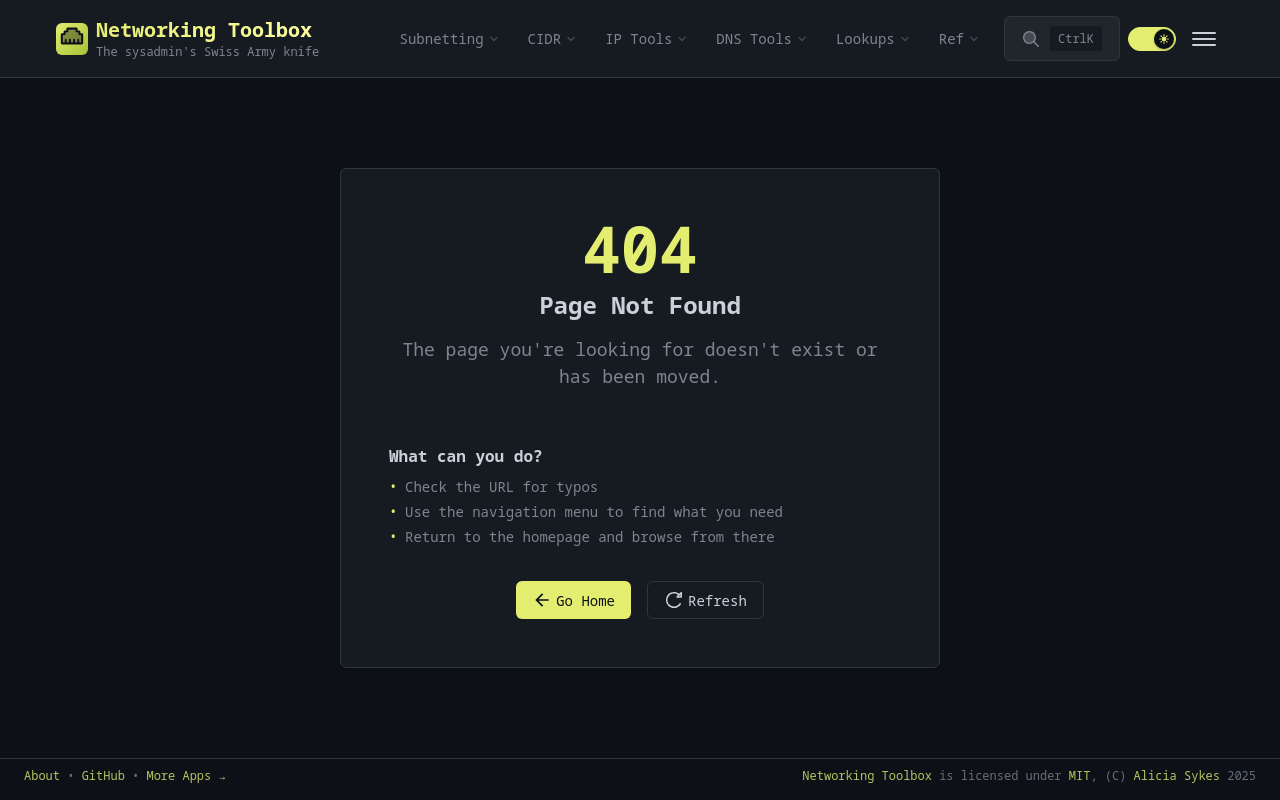
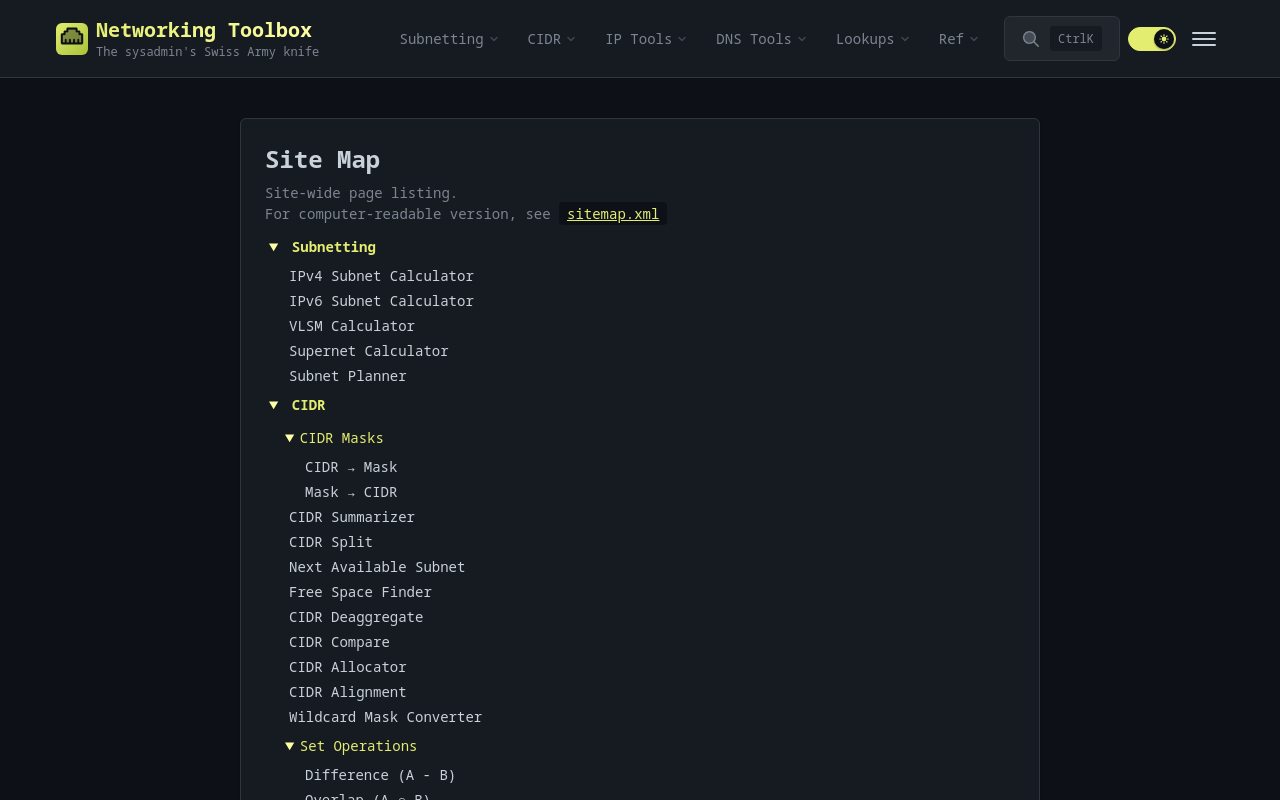
Before and after one commit to MinkovyHug/networking-toolbox, a SvelteKit app: page /sitemap in a window 1280 px wide. Before the commit this address had no page. Shown: the top 800 px of the page. Built offline with nearby package versions, Linux system fonts and the light colour scheme.

Commit message:
Updated sitemap with about pages, and added a page-listing route

```diff
--- a/src/routes/sitemap.xml/+server.ts
+++ b/src/routes/sitemap.xml/+server.ts
@@ -1,4 +1,4 @@
-import { ALL_PAGES, TOP_NAV, footerLinks } from '$lib/constants/nav';
+import { ALL_PAGES, TOP_NAV, footerLinks, aboutPages } from '$lib/constants/nav';
 import { site } from '$lib/constants/site';
 
 /**
@@ -19,6 +19,9 @@ export async function GET() {
 
 	// Add all pages from the navigation structure
 	ALL_PAGES.forEach(item => urls.add(item.href));
+
+	// Add about pages
+	aboutPages.forEach(item => urls.add(item.href));
 
 	// Add footer pages (about, etc.)
 	footerLinks.forEach(item => {
--- /dev/null
+++ b/src/routes/sitemap/+page.svelte
@@ -0,0 +1,160 @@
+<script lang="ts">
+  import { TOP_NAV, aboutPages, SUB_NAV } from '$lib/constants/nav';
+
+  interface TreeNode {
+    label: string;
+    href: string | null;
+    description?: string;
+    children: TreeNode[];
+  }
+
+  const mapToNode = (item: any): TreeNode => ({
+    label: item.label || item.title,
+    href: item.href || null,
+    description: item.description,
+    children: []
+  });
+
+  // Build tree structure from navigation data
+  const siteTree: TreeNode[] = [
+    ...TOP_NAV.map(topItem => {
+      const section = mapToNode(topItem);
+      const subNavData = SUB_NAV[topItem.href];
+
+      if (subNavData) {
+        section.children = subNavData.map(item =>
+          'href' in item
+            ? mapToNode(item)
+            : { ...mapToNode(item), children: item.items.map(mapToNode) }
+        );
+      }
+      return section;
+    }),
+    ...(aboutPages.length ? [{
+      label: 'About',
+      href: null,
+      description: 'Information about the project and documentation',
+      children: aboutPages.map(mapToNode)
+    }] : [])
+  ];
+</script>
+
+{#snippet nodeLink(node: TreeNode)}
+  {@const title = node.description || node.label}
+  {@const ariaLabel = node.description ? `${node.label}: ${node.description}` : node.label}
+  {#if node.href}
+    <a href={node.href} {title} aria-label={ariaLabel}>{node.label}</a>
+  {:else}
+    <span class={node.children.length ? 'section-title' : 'group-title'} {title} aria-label={ariaLabel}>
+      {node.label}
+    </span>
+  {/if}
+{/snippet}
+
+{#snippet treeNode(node: TreeNode, level = 0)}
+  {#if node.children.length > 0}
+    <details open>
+      <summary>{@render nodeLink(node)}</summary>
+      <ul>
+        {#each node.children as child}
+          <li>
+            {#if child.children.length > 0}
+              {@render treeNode(child, level + 1)}
+            {:else}
+              {@render nodeLink(child)}
+            {/if}
+          </li>
+        {/each}
+      </ul>
+    </details>
+  {:else}
+    {@render nodeLink(node)}
+  {/if}
+{/snippet}
+
+<div class="sitemap-page card">
+  <h1>Site Map</h1>
+  <p>
+    Site-wide page listing.<br>
+    For computer-readable version,
+    see <a class="xml-link" href="/sitemap.xml">sitemap.xml</a>
+  </p>
+
+  <div class="tree">
+    {#each siteTree as node}
+      {@render treeNode(node)}
+    {/each}
+  </div>
+</div>
+
+<style lang="scss">
+  .sitemap-page {
+    max-width: 800px;
+    margin: 0 auto;
+    padding: var(--spacing-lg);
+    h1 {
+      margin-bottom: var(--spacing-sm);
+    }
+
+    .xml-link {
+      color: var(--color-primary);
+      background: var(--bg-primary);
+      border-radius: var(--radius-sm);
+      padding: var(--spacing-2xs) var(--spacing-sm);
+    }
+  }
+
+  .tree {
+    details {
+      margin: var(--spacing-xs) 0;
+
+      &[open] > summary {
+        margin-bottom: var(--spacing-xs);
+      }
+
+      summary {
+        cursor: pointer;
+        padding: var(--spacing-xs);
+        border-radius: var(--border-radius);
+        transition: background-color 0.2s;
+        color: var(--color-primary);
+        font-weight: bold;
+        &:hover {
+          background: color-mix(in srgb, var(--color-accent), transparent 90%);
+        }
+        &::marker {
+          color: var(--color-primary-hover);
+        }
+      }
+
+      ul {
+        list-style: none;
+        padding-left: var(--spacing-md);
+        margin: var(--spacing-xs) 0;
+
+        li {
+          margin: var(--spacing-xs) 0;
+        }
+      }
+    }
+
+    a {
+      color: var(--color-link);
+      text-decoration: none;
+      padding: 0 var(--spacing-sm);
+      display: inline-block;
+      transition: all 0.2s;
+      border-radius: var(--radius-sm);
+
+      &:hover {
+        background: color-mix(in srgb, var(--color-primary), transparent 95%);
+        text-decoration: underline;
+      }
+    }
+    .section-title,
+    .group-title {
+      color: var(--color-primary);
+      font-weight: 400;
+    }
+  }
+</style>
```
